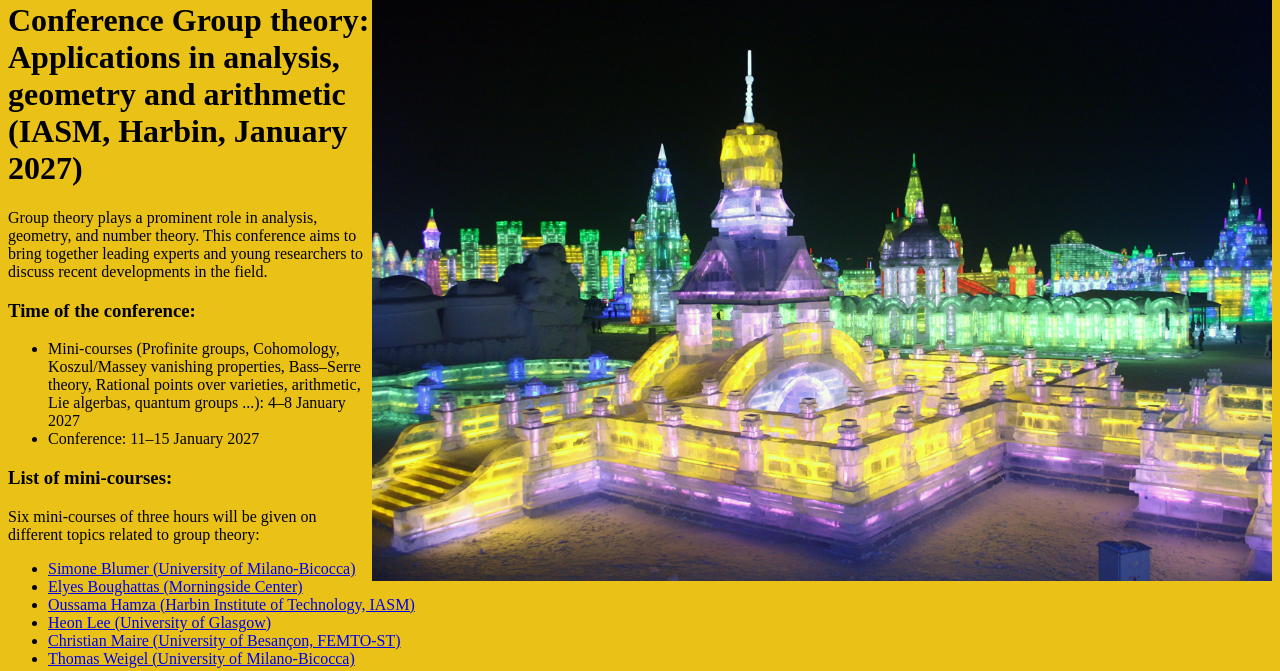
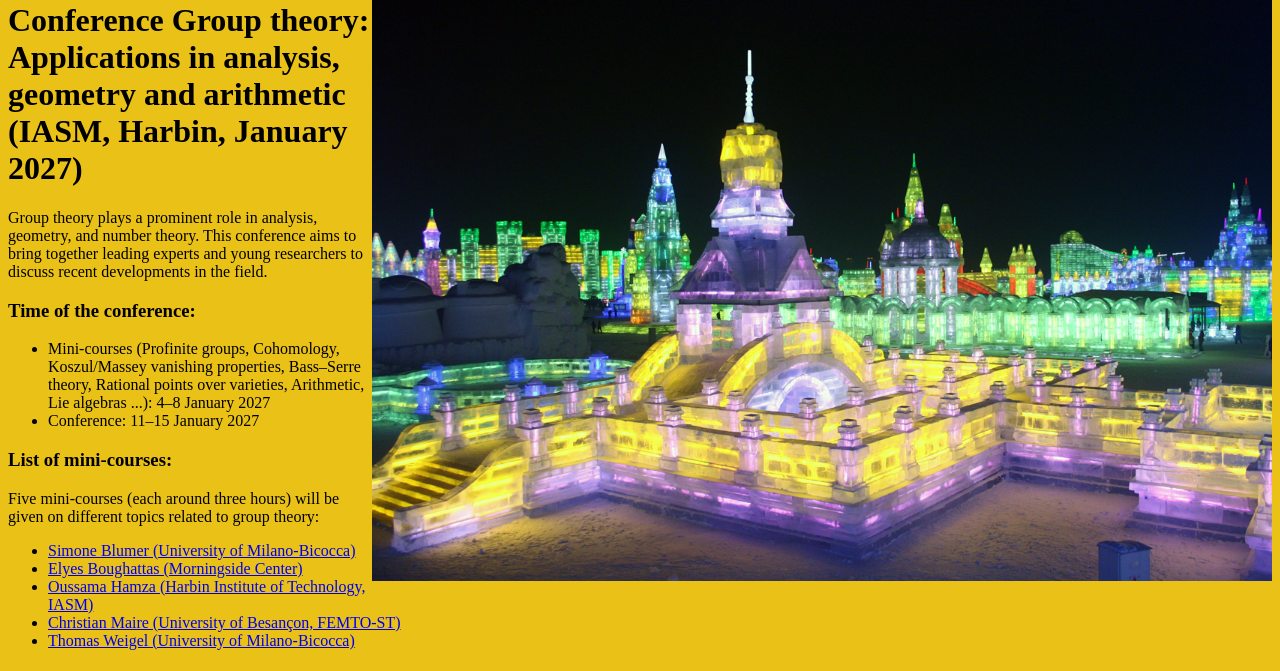
Before and after one commit to orhamza/Conference-group-theory-HIT-2027, a plain HTML site: page index.html in a window 1280 px wide. Shown: the part 91-762 px from the top of the page. Drawn offline with Linux system fonts and the light colour scheme.

Commit message:
Correct mini-course details in index.html
Updated the number of mini-courses and their duration in the conference details.

```diff
--- a/index.html
+++ b/index.html
@@ -25,17 +25,16 @@ body
 
 <h3> Time of the conference: </h3>
 <ul>
-<li> Mini-courses (Profinite groups, Cohomology, Koszul/Massey vanishing properties, Bass–Serre theory, Rational points over varieties, arithmetic, Lie algerbas, quantum groups ...): 4–8 January 2027 </li>
+<li> Mini-courses (Profinite groups, Cohomology, Koszul/Massey vanishing properties, Bass–Serre theory, Rational points over varieties, Arithmetic, Lie algebras ...): 4–8 January 2027 </li>
 <li> Conference: 11–15 January 2027 </li>
 </ul>
 
 <h3> List of mini-courses: </h3>
-<p> Six mini-courses of three hours will be given on different topics related to group theory:</p>
+<p> Five mini-courses (each around three hours) will be given on different topics related to group theory:</p>
 	<ul>
 <li><a href="https://sites.google.com/view/simone-blumer" target="_blank">Simone Blumer (University of Milano-Bicocca)</a></li>
 <li><a href="https://www.normalesup.org/~boughatt/en/index.html" target="_blank">Elyes Boughattas (Morningside Center)</a></li>
 <li><a href="https://orhamza.github.io/" target="_blank">Oussama Hamza (Harbin Institute of Technology, IASM)</a></li>
-<li><a href="https://sites.google.com/view/heonleemath/home" target="_blank">Heon Lee (University of Glasgow)</a></li>
 <li><a href="https://members.femto-st.fr/christian-maire/fr" target="_blank">Christian Maire (University of Besançon, FEMTO-ST)</a></li>
 <li><a href="https://sites.google.com/view/tweigel/home?pli=1&authuser=0" target="_blank">Thomas Weigel (University of Milano-Bicocca)</a></li>
 		</ul>
```
